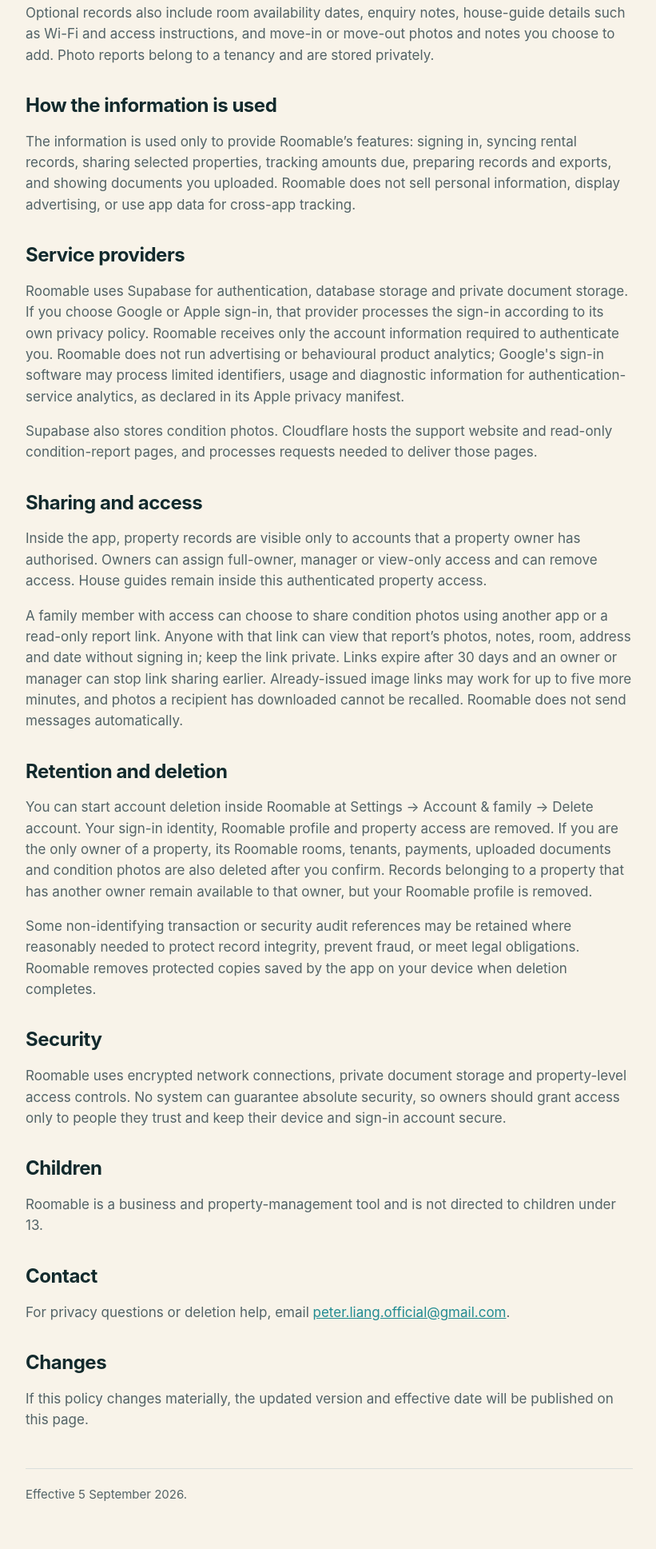
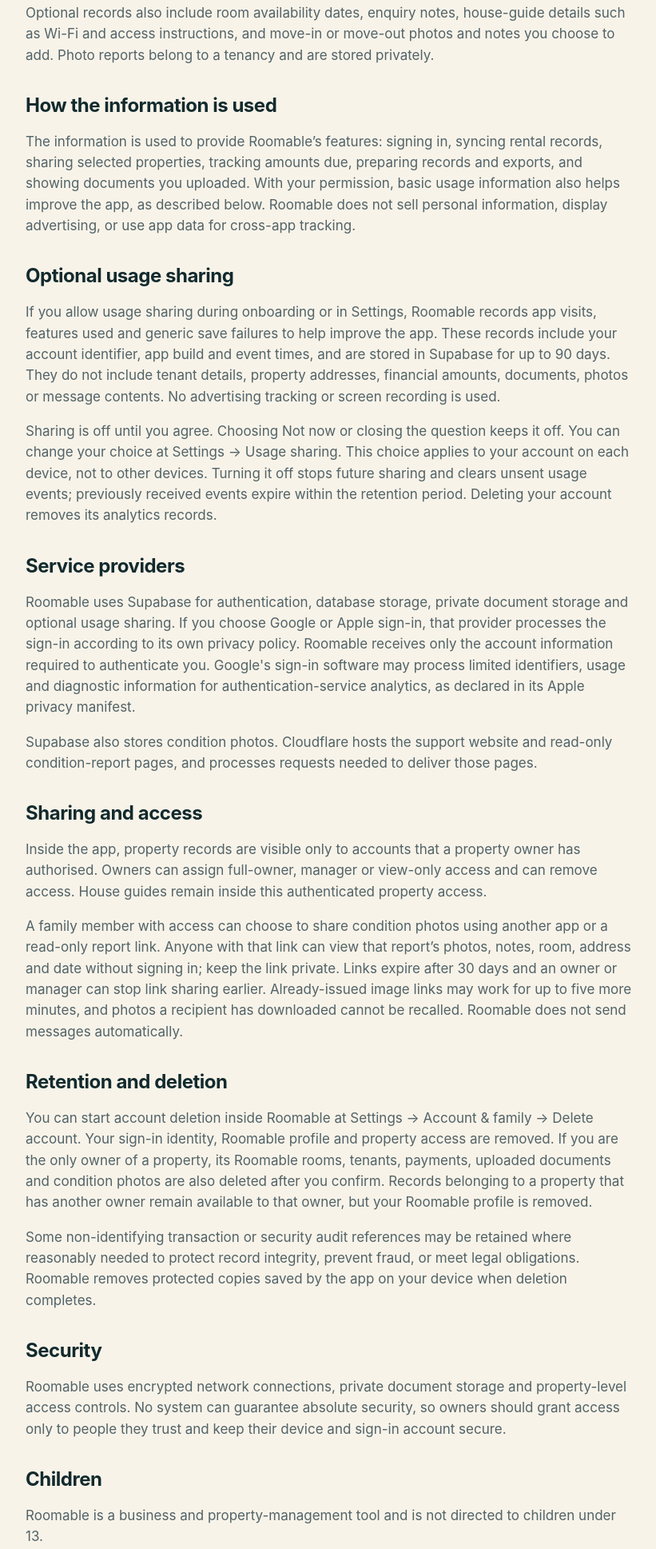
Before and after one commit to hackerman-peter/roomable-support, a website: page privacy/index.html in a window 1280 px wide. Shown: the part 513-2450 px from the top of the page at 80% size, without its empty margins (228-1049 px from the left). Drawn offline with Linux system fonts and the light colour scheme.

Commit message:
Disclose optional Roomable usage analytics

```diff
--- a/privacy/index.html
+++ b/privacy/index.html
@@ -25,10 +25,14 @@
       <p>Optional records also include room availability dates, enquiry notes, house-guide details such as Wi-Fi and access instructions, and move-in or move-out photos and notes you choose to add. Photo reports belong to a tenancy and are stored privately.</p>
 
       <h2>How the information is used</h2>
-      <p>The information is used only to provide Roomable’s features: signing in, syncing rental records, sharing selected properties, tracking amounts due, preparing records and exports, and showing documents you uploaded. Roomable does not sell personal information, display advertising, or use app data for cross-app tracking.</p>
+      <p>The information is used to provide Roomable’s features: signing in, syncing rental records, sharing selected properties, tracking amounts due, preparing records and exports, and showing documents you uploaded. With your permission, basic usage information also helps improve the app, as described below. Roomable does not sell personal information, display advertising, or use app data for cross-app tracking.</p>
+
+      <h2>Optional usage sharing</h2>
+      <p>If you allow usage sharing during onboarding or in Settings, Roomable records app visits, features used and generic save failures to help improve the app. These records include your account identifier, app build and event times, and are stored in Supabase for up to 90 days. They do not include tenant details, property addresses, financial amounts, documents, photos or message contents. No advertising tracking or screen recording is used.</p>
+      <p>Sharing is off until you agree. Choosing Not now or closing the question keeps it off. You can change your choice at Settings → Usage sharing. This choice applies to your account on each device, not to other devices. Turning it off stops future sharing and clears unsent usage events; previously received events expire within the retention period. Deleting your account removes its analytics records.</p>
 
       <h2>Service providers</h2>
-      <p>Roomable uses Supabase for authentication, database storage and private document storage. If you choose Google or Apple sign-in, that provider processes the sign-in according to its own privacy policy. Roomable receives only the account information required to authenticate you. Roomable does not run advertising or behavioural product analytics; Google's sign-in software may process limited identifiers, usage and diagnostic information for authentication-service analytics, as declared in its Apple privacy manifest.</p>
+      <p>Roomable uses Supabase for authentication, database storage, private document storage and optional usage sharing. If you choose Google or Apple sign-in, that provider processes the sign-in according to its own privacy policy. Roomable receives only the account information required to authenticate you. Google's sign-in software may process limited identifiers, usage and diagnostic information for authentication-service analytics, as declared in its Apple privacy manifest.</p>
       <p>Supabase also stores condition photos. Cloudflare hosts the support website and read-only condition-report pages, and processes requests needed to deliver those pages.</p>
 
       <h2>Sharing and access</h2>
@@ -52,7 +56,7 @@
       <p>If this policy changes materially, the updated version and effective date will be published on this page.</p>
     </section>
 
-    <footer>Effective 5 September 2026.</footer>
+    <footer>Effective 8 September 2026.</footer>
   </main>
 </body>
 </html>
```
Also changed, not shown: PRIVACY.md (+9 -3 lines).
